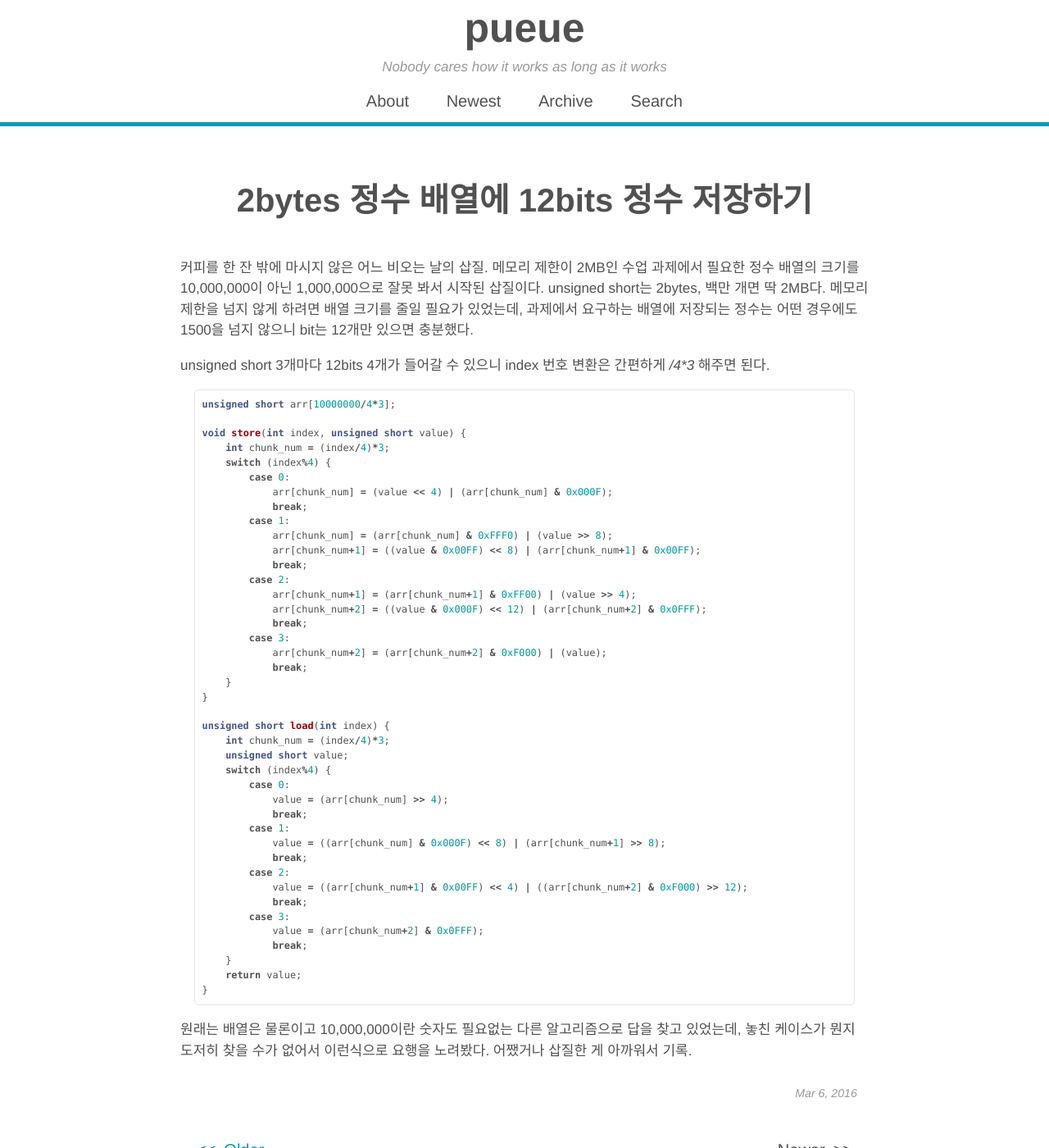
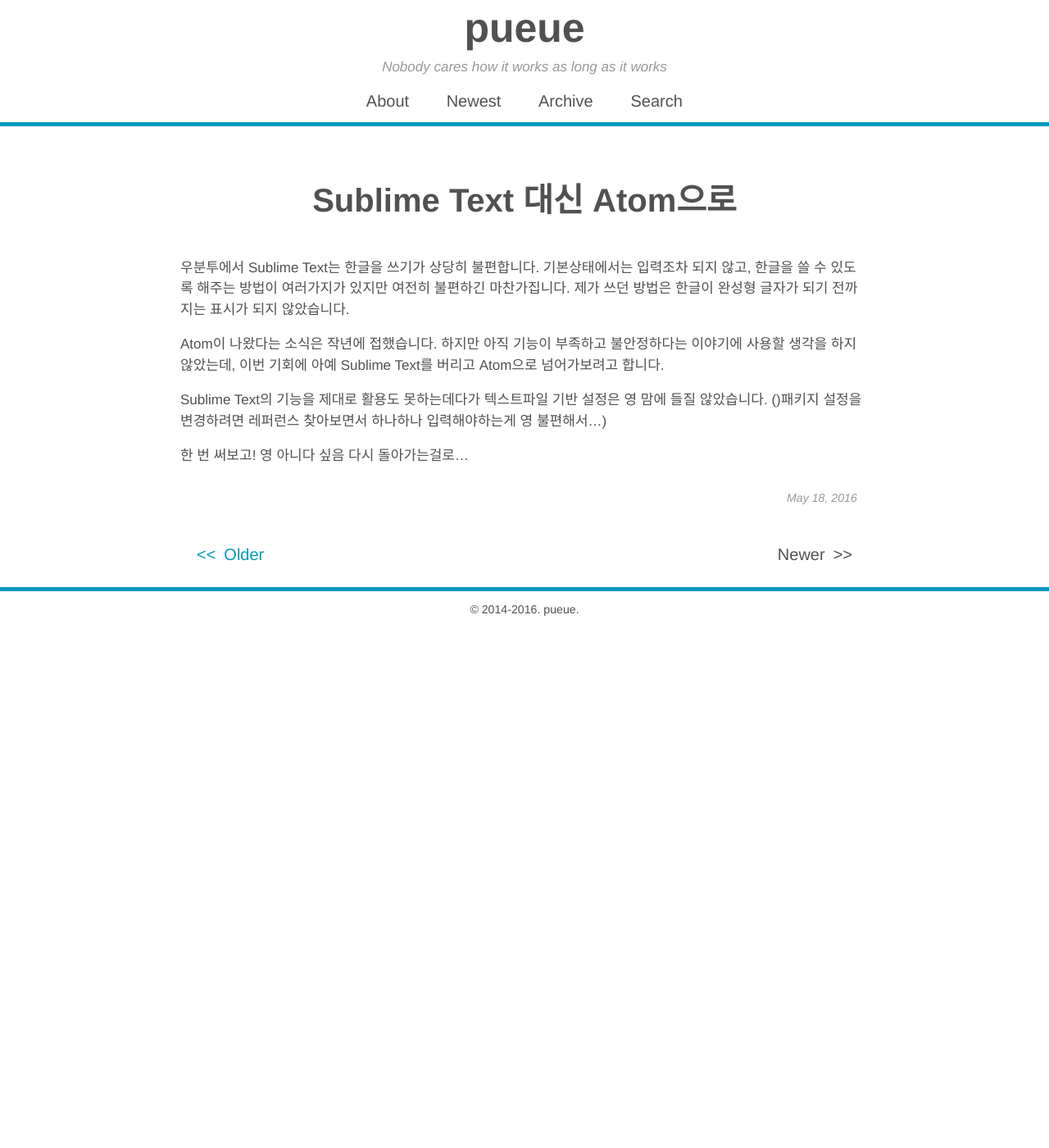
Before and after one commit to gloorx/gloorx.github.io, a Jekyll site: the page built from index.html, in a window 1280 px wide and 1400 px high. Shown: the whole window at 82% size. Built offline with Jekyll 4.4.1, drawn with Linux system fonts in a browser that asks for light colours; some web fonts are replaced; the list of posts is cut into pages by our own code.

Commit message:
post moving_to_atom

```diff
--- /dev/null
+++ b/_posts/Scribbles/2016-05-18-moving_to_atom.md
@@ -0,0 +1,12 @@
+---
+title: Sublime Text 대신 Atom으로
+published: true
+category: Scribbles
+---
+우분투에서 Sublime Text는 한글을 쓰기가 상당히 불편합니다. 기본상태에서는 입력조차 되지 않고, 한글을 쓸 수 있도록 해주는 방법이 여러가지가 있지만 여전히 불편하긴 마찬가집니다. 제가 쓰던 방법은 한글이 완성형 글자가 되기 전까지는 표시가 되지 않았습니다.
+
+Atom이 나왔다는 소식은 작년에 접했습니다. 하지만 아직 기능이 부족하고 불안정하다는 이야기에 사용할 생각을 하지 않았는데, 이번 기회에 아예 Sublime Text를 버리고 Atom으로 넘어가보려고 합니다.
+
+Sublime Text의 기능을 제대로 활용도 못하는데다가 텍스트파일 기반 설정은 영 맘에 들질 않았습니다. ()패키지 설정을 변경하려면 레퍼런스 찾아보면서 하나하나 입력해야하는게 영 불편해서...)
+
+한 번 써보고! 영 아니다 싶음 다시 돌아가는걸로...
```
Also changed, not shown: _posts/Settings/2016-02-13-dual_booting_with_bluetooth.md (+1 -1 lines).
